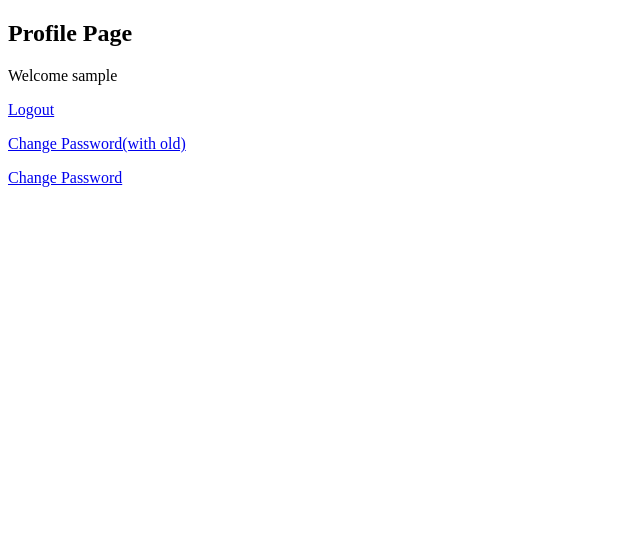
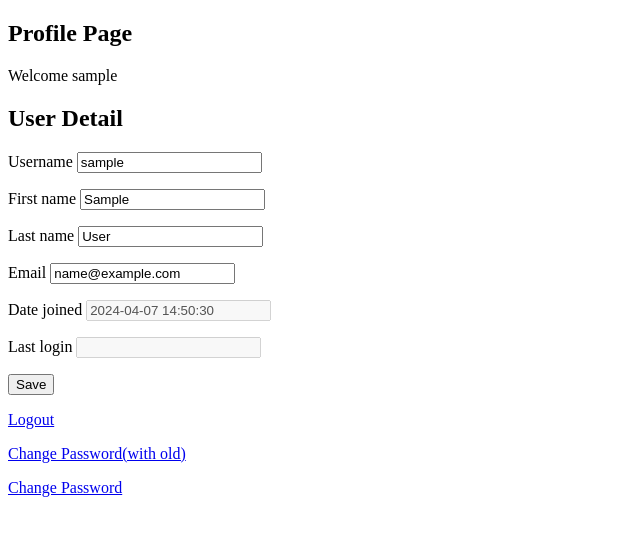
Before and after one commit to ursmaheshj/DjangoFramework, a Django app: page /profile/ in a window 1280 px wide. Shown: the top 536 px of the page, without its empty margins (0-640 px from the left). Run offline with Django 5.2, Linux system fonts and the light colour scheme; the visitor is signed in with stand-in values (Sample User, id 1).

Commit message:
updated code for changing user details and disabled fields which are not supposed to be updated

```diff
--- a/d7_authenticationsytem/app2/forms.py
+++ b/d7_authenticationsytem/app2/forms.py
@@ -1,8 +1,17 @@
 from django.contrib.auth.forms import UserChangeForm
 from django.contrib.auth.models import User
+from django import forms
 
 class MyUserChangeForm(UserChangeForm):
+    password = None
     class Meta:
         model = User
         fields = ['username','first_name','last_name','email','date_joined','last_login']
         labels = {'email':'Email'}
+        # widgets = {'date_joined':forms.DateField(disabled=True)}
+        # # attrs = {'date_joined':disabled}
+
+    def __init__(self, *args, **kwargs):
+        super().__init__(*args, **kwargs)
+        self.fields['date_joined'].disabled = True
+        self.fields['last_login'].disabled = True
--- a/d7_authenticationsytem/app2/views.py
+++ b/d7_authenticationsytem/app2/views.py
@@ -2,6 +2,7 @@ from django.shortcuts import render,HttpResponseRedirect
 from django.contrib.auth.forms import AuthenticationForm,PasswordChangeForm,SetPasswordForm
 from django.contrib.auth import authenticate,login,logout,update_session_auth_hash
 from django.contrib import messages
+from app2.forms import MyUserChangeForm
 
 
 # Create your views here.
@@ -25,7 +26,13 @@ def login_user(request):
 
 def profile(request):
     if request.user.is_authenticated:
-        return render(request,'app2/profile.html',{'name':request.user})
+        if request.method == 'POST':
+            fm = MyUserChangeForm(request.POST,instance=request.user)
+            if fm.is_valid():
+                fm.save()
+                messages.success(request,'User details successfully updated!!')
+        fm = MyUserChangeForm(instance=request.user)
+        return render(request,'app2/profile.html',{'name':request.user,'form':fm})
     else:
         return HttpResponseRedirect('/login/')
 
--- a/d7_authenticationsytem/templates/app2/profile.html
+++ b/d7_authenticationsytem/templates/app2/profile.html
@@ -15,6 +15,25 @@
             {% endfor %}
         {% endif %}
     </div>
+
+    <h2>User Detail</h2>
+    <form action="" method="post" novalidate>
+        {% csrf_token %}
+
+        {% if form.non_field_errors %}
+            {% for error in form.non_field_errors %}
+                <p>{{error}}</p>
+            {% endfor %}
+        {% endif %}
+
+        {% for field in form %}
+            <p>
+                {{field.label}} {{field}} {{field.errors|striptags}}
+            </p>
+        {% endfor %}
+        <button type="submit">Save</button>
+    </form>
+
     <p><a href="{% url "logout" %}">Logout</a></p>
     <p><a href="{% url "changepassold" %}">Change Password(with old)</a></p>
     <p><a href="{% url "changepass" %}">Change Password</a></p>
```
